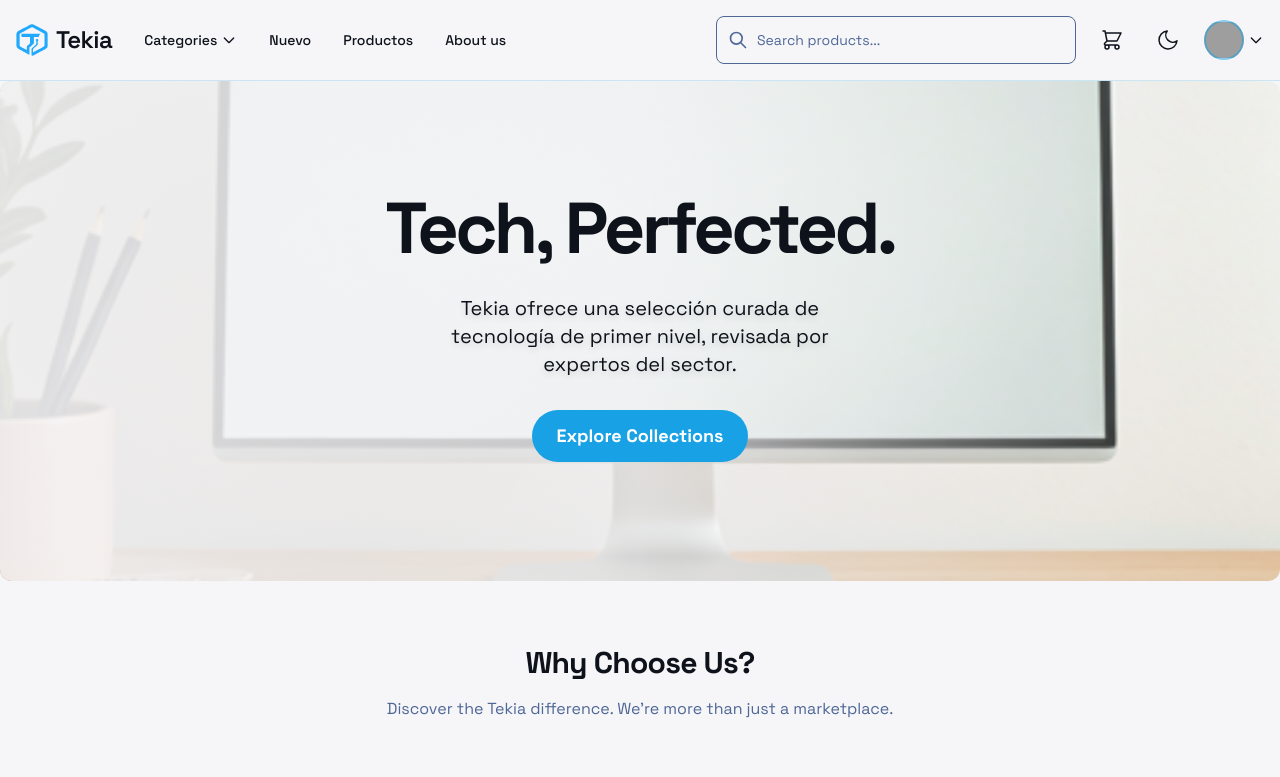
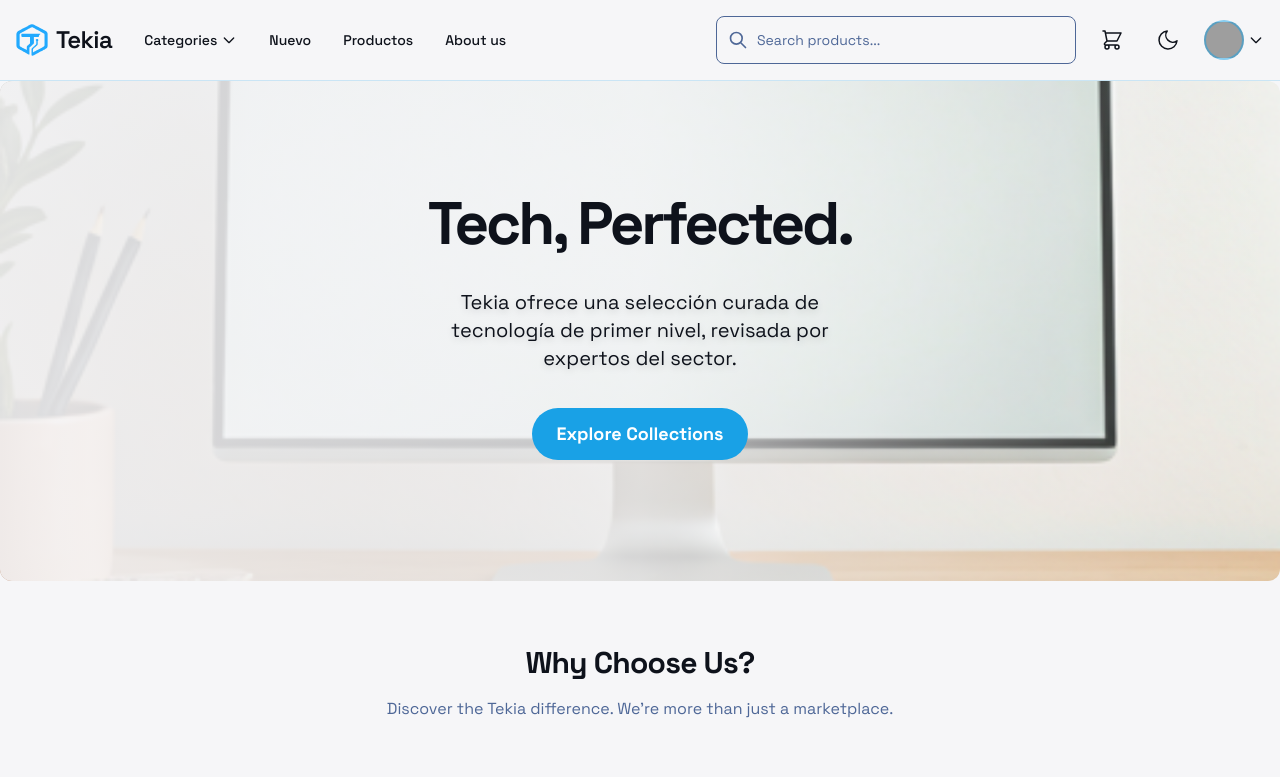
Before and after one commit to Alexmateos2/Marketplace, a React (Vite) app: page / in a window 1280 px wide. Shown: the top 777 px of the page. Built offline with nearby package versions, Linux system fonts and the light colour scheme; grey boxes are pictures that could not be loaded.

Commit message:
Implementados datos de prueba si no hay conexion con el backend

```diff
--- a/src/pages/Home/components/categoriasDestacadas.jsx
+++ b/src/pages/Home/components/categoriasDestacadas.jsx
@@ -10,7 +10,7 @@ function CategoriaDestacada() {
   ];
   return (
     <div className="mx-auto max-w-7xl px-4 sm:px-6 lg:px-8">
-      <div className="grid grid-cols-2 px-8 sm:px-0 gap-6 sm:grid-cols-4 sm:gap-6">
+      <div className="grid grid-cols-1 px-8 sm:px-0 gap-6 sm:grid-cols-4 sm:gap-6">
         {categories.map((cat) => (
           <NavLink
           to={`products/${cat.title}`}
--- a/src/pages/Home/components/hero.jsx
+++ b/src/pages/Home/components/hero.jsx
@@ -15,7 +15,7 @@ const Hero = () => {
   from-background-light/90 via-background-light/80 to-transparent
   dark:from-background-dark dark:via-background-dark/50"></div>
       <div className="relative grid place-items-center h-full p-10 sm:p-25 lg:w-2/3 mx-auto text-center">
-        <h1 className="text-5xl md:text-7xl font-black tracking-tighter mb-0 md:mb-2">
+        <h1 className="text-5xl md:text-6xl font-black tracking-tighter mb-0 md:mb-2">
           Tech, Perfected.
         </h1>
        <p className="max-w-md mb-2 text-xl xs:text-lg text-content-light dark:text-content-dark drop-shadow-md ">
--- a/src/pages/Profile/components/asideProfile.jsx
+++ b/src/pages/Profile/components/asideProfile.jsx
@@ -7,7 +7,7 @@ import {
 import { useNavigate } from 'react-router-dom';
 import { NavLink } from 'react-router-dom';
 const AsideProfile = ({usuario}) => {
- const { nombre, email } = usuario || {};
+ const { nombre, email } = usuario || {nombre:"John Doe",email:"johndoe@gmail.com"};
 
   const navigate = useNavigate()
   return (
--- a/src/pages/Profile/components/formProfile.jsx
+++ b/src/pages/Profile/components/formProfile.jsx
@@ -2,7 +2,7 @@ import React from "react";
 import { useState } from "react";
 const FormProfile = ({ usuario }) => {
   const [disabled, setDisabled] = useState(true);
-  const { nombre, email, direccion, telefono } = usuario || {};
+  const { nombre, email, direccion, telefono } = usuario || {nombre:"John Doe",email:"johndoe@gmail.com",direccion:"C/Example 123",telefono:"(+55) 623723721"};
 
   const changeHandle = () => {
     setDisabled(!disabled);
```
